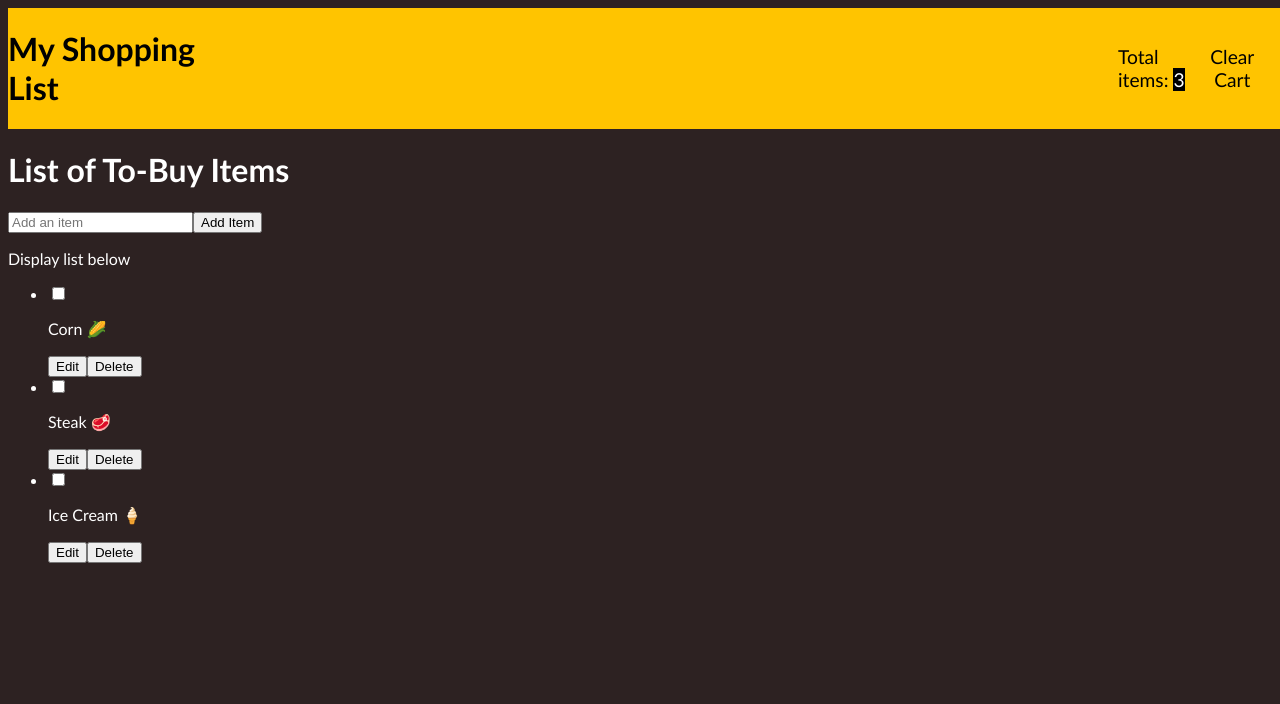
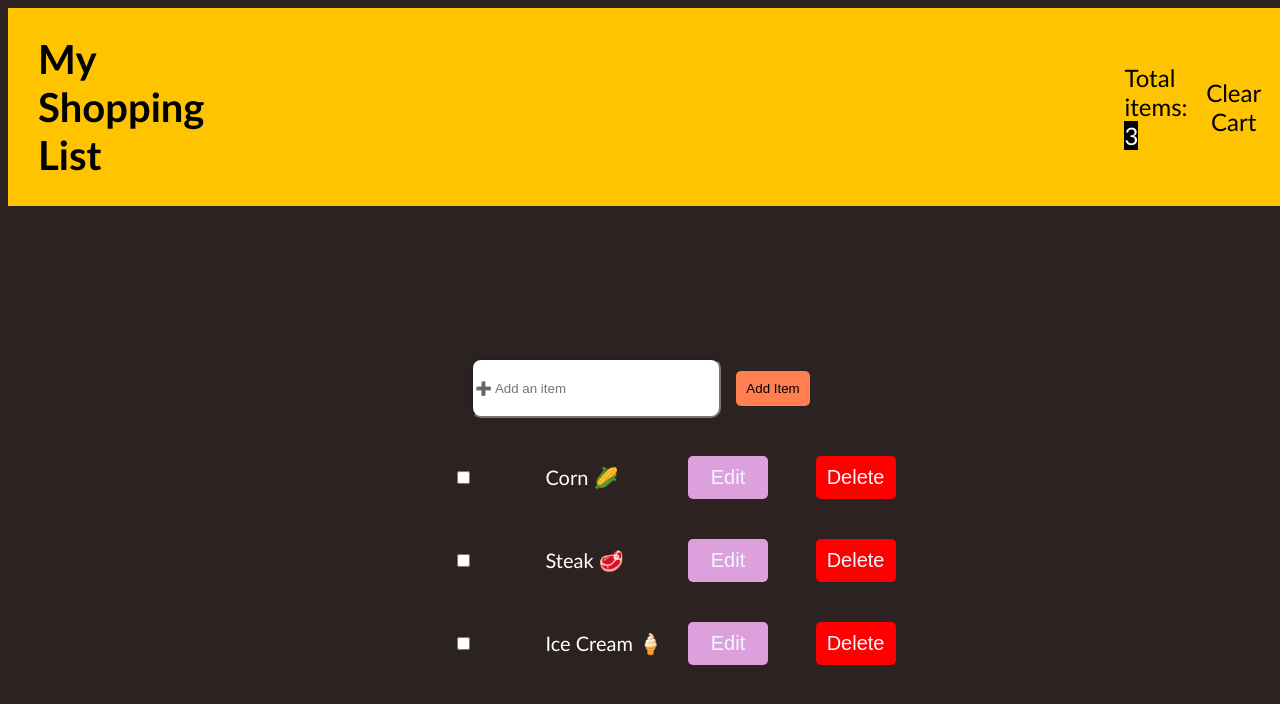
Before and after one commit to alicehsing/adv-react-shopping-list-reducer, a React app: page / in a window 1280 px wide. Shown: the top 704 px of the page. Built offline with nearby package versions, Linux system fonts and the light colour scheme.

Commit message:
styled item view

```diff
--- a/src/App.css
+++ b/src/App.css
@@ -11,6 +11,7 @@ body,
   width: 100%;
   color: white;
   font-family: 'Gill Sans', 'Gill Sans MT', Calibri, 'Trebuchet MS', sans-serif;
+  font-size: 20px;
 }
 
 header {
@@ -19,7 +20,10 @@ header {
   display: grid;
   grid-template-columns: 1fr 1fr;
   gap: 20px 900px;
-  position: re;
+}
+
+header h1 {
+  margin-left: 30px;
 }
 
 header span {
@@ -42,3 +46,63 @@ header button {
   margin: 20px;
   font-size: 1.2rem;
 }
+
+.shopping_list {
+  display: flex;
+  flex-direction: column;
+  justify-content: center;
+  align-items: center;
+  margin-top: 150px;
+}
+
+.shopping_list button {
+  margin: 15px;
+  padding: 10px;
+}
+
+.addInput {
+  height: 60px;
+  width: 250px;
+  border-radius: 10px;
+}
+
+.addButton {
+  background-color: coral;
+  border-style: none;
+  border-radius: 5px;
+}
+
+.item {
+  display: grid;
+  grid-template-columns: 1fr 1fr 1fr 1fr;
+  gap: 10px 10px;
+  align-items: center;
+  margin: 10px;
+}
+
+.editBtn {
+  background-color: plum;
+  width: 80px;
+  border-style: none;
+  border-radius: 5px;
+  color: aliceblue;
+  font-size: 20px;
+}
+
+.deleteBtn {
+  background-color: red;
+  width: 80px;
+  border-style: none;
+  border-radius: 5px;
+  color: aliceblue;
+  font-size: 20px;
+  align-items: center;
+}
+
+ul {
+  list-style: none;
+}
+
+.checkbox {
+  margin-right: 30px;
+}
--- a/src/components/Items/Item.jsx
+++ b/src/components/Items/Item.jsx
@@ -1,4 +1,5 @@
 import { useState } from 'react';
+import styles from '../../App.css';
 
 export default function Item({ item, clickUpdate, clickDelete }) {
   const [isEditing, setIsEditing] = useState(false);
@@ -38,6 +39,7 @@ export default function Item({ item, clickUpdate, clickDelete }) {
           type="button"
           onClick={() => setIsEditing(true)}
           aria-label={`Edit ${item.text}`}
+          className={styles.editBtn}
         >
           Edit
         </button>
@@ -46,19 +48,21 @@ export default function Item({ item, clickUpdate, clickDelete }) {
   }
   return (
     <>
-      <div>
+      <div className={styles.item}>
         <input
           type="checkbox"
           checked={item.done}
           onChange={(e) => {
             clickUpdate({ ...item, done: e.target.checked });
           }}
+          className={styles.checkbox}
         />
         {content}
         <button
           type="button"
           onClick={() => clickDelete(item.id)}
           aria-label={`Delete ${item.text}`}
+          className={styles.deleteBtn}
         >
           Delete
         </button>
--- a/src/views/List.jsx
+++ b/src/views/List.jsx
@@ -1,6 +1,7 @@
 import { useState } from 'react';
 import Item from '../components/Items/Item';
 import { useItems } from '../context/ListProvider';
+import styles from '../App.css';
 
 export default function List() {
   const [newItem, setNewItem] = useState('');
@@ -16,19 +17,20 @@ export default function List() {
 
   return (
     <>
-      <h1>List of To-Buy Items</h1>
+      <div className={styles.shopping_list}>
+        {/* <h1>List of To-Buy Items</h1> */}
         <form onSubmit={handleSubmit}>
           <input
             type="text"
             name="newItem"
-          placeholder="Add an item"
+            className={styles.addInput}
+            placeholder="➕ Add an item"
             value={newItem}
             onChange={(event) => setNewItem(event.target.value)}
           />
-        <button>Add Item</button>
+          <button className={styles.addButton}>Add Item</button>
         </form>
         <section>
-        <p>Display list below</p>
           <ul>
             {items.map((item) => (
               <li key={item.id}>
@@ -41,6 +43,7 @@ export default function List() {
             ))}
           </ul>
         </section>
+      </div>
     </>
   );
 }
```
Lines whose indentation alone changed are shown as unchanged.
